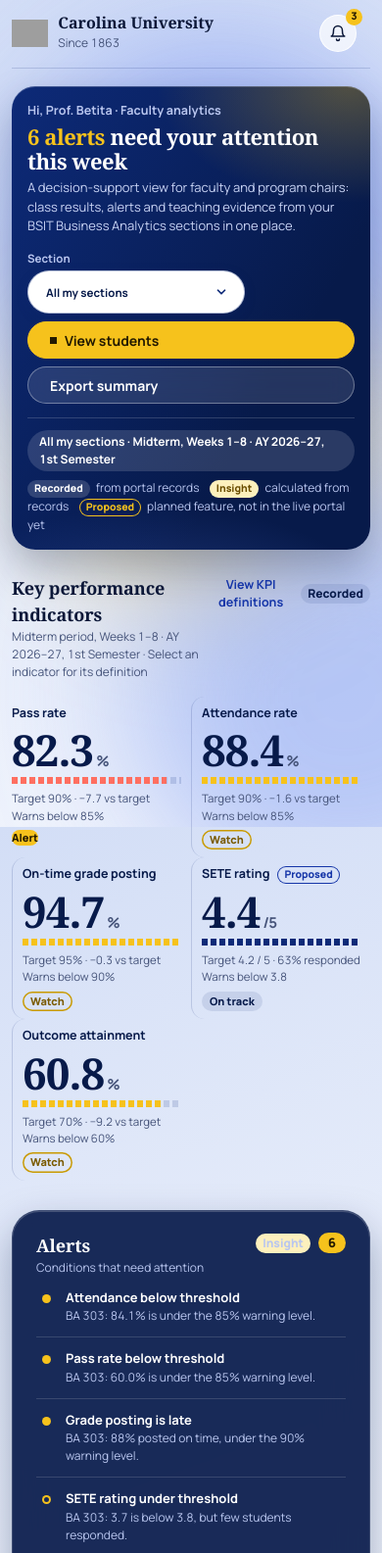
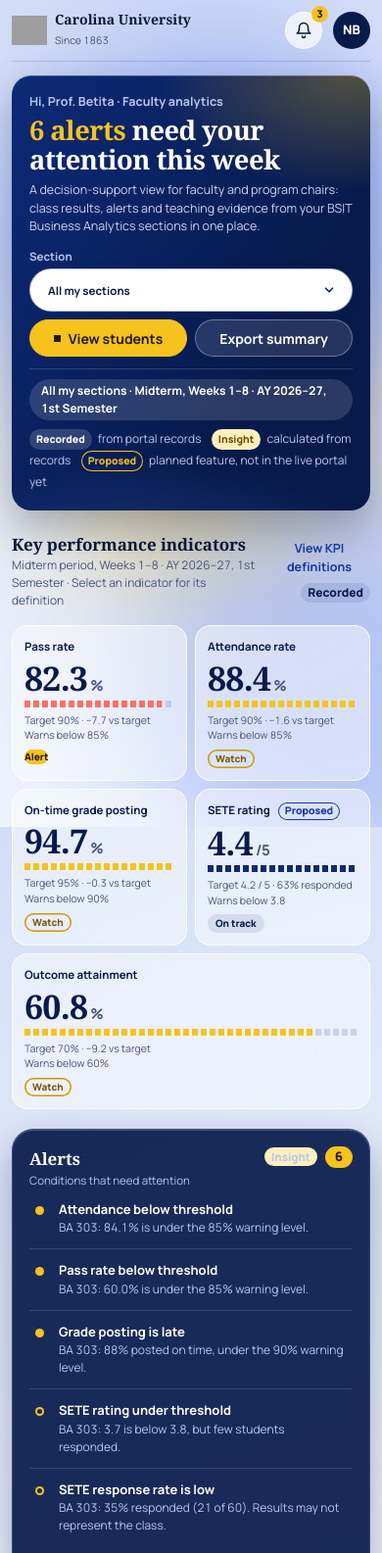
Before and after one commit to v-thee/carolina-university-faculty-dashboard, a plain HTML site: page index.html in a window 390 px wide. Shown: the top 1585 px of the page at 98% size. Drawn offline with Linux system fonts and the light colour scheme; grey boxes are pictures that could not be loaded.

Commit message:
polishoing of mobile view

```diff
--- a/index.html
+++ b/index.html
@@ -4,6 +4,7 @@
 <meta charset="utf-8">
 <meta name="viewport" content="width=device-width, initial-scale=1, viewport-fit=cover">
 <title>Faculty Dashboard · Carolina University</title>
+<link rel="icon" type="image/png" href="media/logo.png">
 <link href="https://fonts.googleapis.com/css2?family=Manrope:wght@400;500;600;700;800&display=swap" rel="stylesheet">
 <style>
 :root {
@@ -328,7 +329,7 @@ dd { margin: 2px 0 0; font-size: 13.5px; }
   .fcg { grid-template-columns: 1fr; }
   .fs { border-left: 0; padding-left: 0; grid-template-columns: repeat(2, 1fr); }
 }
-@media (max-width: 820px) { .me div { display: none; } }
+@media (max-width: 820px) { .me > div:not(.av) { display: none; } }
 @media (max-width: 640px) {
   body { padding: 14px 12px; }
   .search { display: none; }
@@ -547,6 +548,79 @@ select:focus-visible { outline: 0; border-color: var(--navy); box-shadow: 0 0 0
 .atb span { display: block; font-size: 12px; color: var(--mute); }
 .atb .btn { gap: 8px; }
 .atb .btn svg { flex: none; }
+
+/* Mobile: give the dashboard room to breathe and keep header controls aligned */
+@media (max-width: 640px) {
+  body { padding: 12px; }
+  .topbar {
+    display: grid; grid-template-columns: minmax(0, 1fr) 40px 38px;
+    gap: 10px; align-items: center; padding-bottom: 12px;
+  }
+  .brand { gap: 8px; }
+  .brand img { height: 30px; max-width: 36px; }
+  .brand b { font-size: 14px; }
+  .brand small { font-size: 10.5px; }
+  .nw { position: relative; margin: 0; justify-self: center; }
+  .nw .ibtn { margin: 0; }
+  .np {
+    position: fixed; top: max(64px, calc(env(safe-area-inset-top, 0px) + 64px));
+    right: 12px; left: auto; width: min(350px, calc(100vw - 48px));
+  }
+  .me { justify-self: end; }
+
+  .hero { gap: 12px; margin: 14px 0 18px; padding: 18px; border-radius: 20px; }
+  .hero h1 { font-size: clamp(23px, 7vw, 30px); }
+  .lead { font-size: 12.5px; }
+  .hfoot { gap: 8px; padding-top: 10px; }
+  .hero .key { line-height: 1.8; }
+  .ctl { display: grid; grid-template-columns: repeat(2, minmax(0, 1fr)); gap: 8px; width: 100%; }
+  .ctl .sel { grid-column: 1 / -1; width: 100%; }
+  .ctl select, .ctl .btn { width: 100%; justify-content: center; }
+  .ctl .btn { padding: 0 12px; }
+
+  .band { padding: 4px 0 20px; }
+  .bh { align-items: center; }
+  .bh > div:last-child { gap: 6px !important; flex-wrap: wrap; justify-content: flex-end; }
+  .bh h2 { font-size: 17px; }
+  .ks { grid-template-columns: repeat(2, minmax(0, 1fr)); gap: 8px; }
+  .k, .k:first-child {
+    min-width: 0; padding: 12px; border: 1px solid rgba(255, 255, 255, .9);
+    border-radius: 16px; background: rgba(255, 255, 255, .45);
+  }
+  .k:last-child:nth-child(odd) { grid-column: 1 / -1; }
+  .kn { font-size: 11.5px; }
+  .kv { font-size: 34px; }
+  .kf { font-size: 10.5px; }
+  .kx { font-size: 10px; }
+
+  .bento { gap: 14px; }
+  .c { padding: 17px; border-radius: 22px; }
+  .o { padding: 16px 2px 4px; }
+  .ch { gap: 8px; }
+  .ch h3 { font-size: 17px; }
+  .ch span { font-size: 11.5px; }
+  .two { gap: 20px; margin-top: 12px; }
+  .sg { gap: 12px; }
+  .sg b { font-size: 23px; }
+  .cr { gap: 12px; }
+  .cr div { grid-template-columns: minmax(90px, 1fr) minmax(70px, 1.4fr) 28px; gap: 8px; font-size: 11.5px; }
+  .atb { align-items: center; margin-top: 4px; }
+  .atb h2 { font-size: 20px; }
+  .atb .btn { width: auto; }
+  .ft { display: grid; gap: 5px; margin-top: 18px; padding: 14px 18px; border-radius: 20px; }
+  .mod { max-height: 90dvh; }
+}
+
+@media (max-width: 380px) {
+  .ctl { grid-template-columns: 1fr; }
+  .ctl .sel { grid-column: auto; }
+  .brand b { font-size: 13px; }
+  .brand small { display: none; }
+  .bh > div:last-child .tg { display: none; }
+  .k, .k:first-child { padding: 10px; }
+  .kv { font-size: 30px; }
+  .c { padding: 15px; }
+}
 </style>
 </head>
 <body>
```
